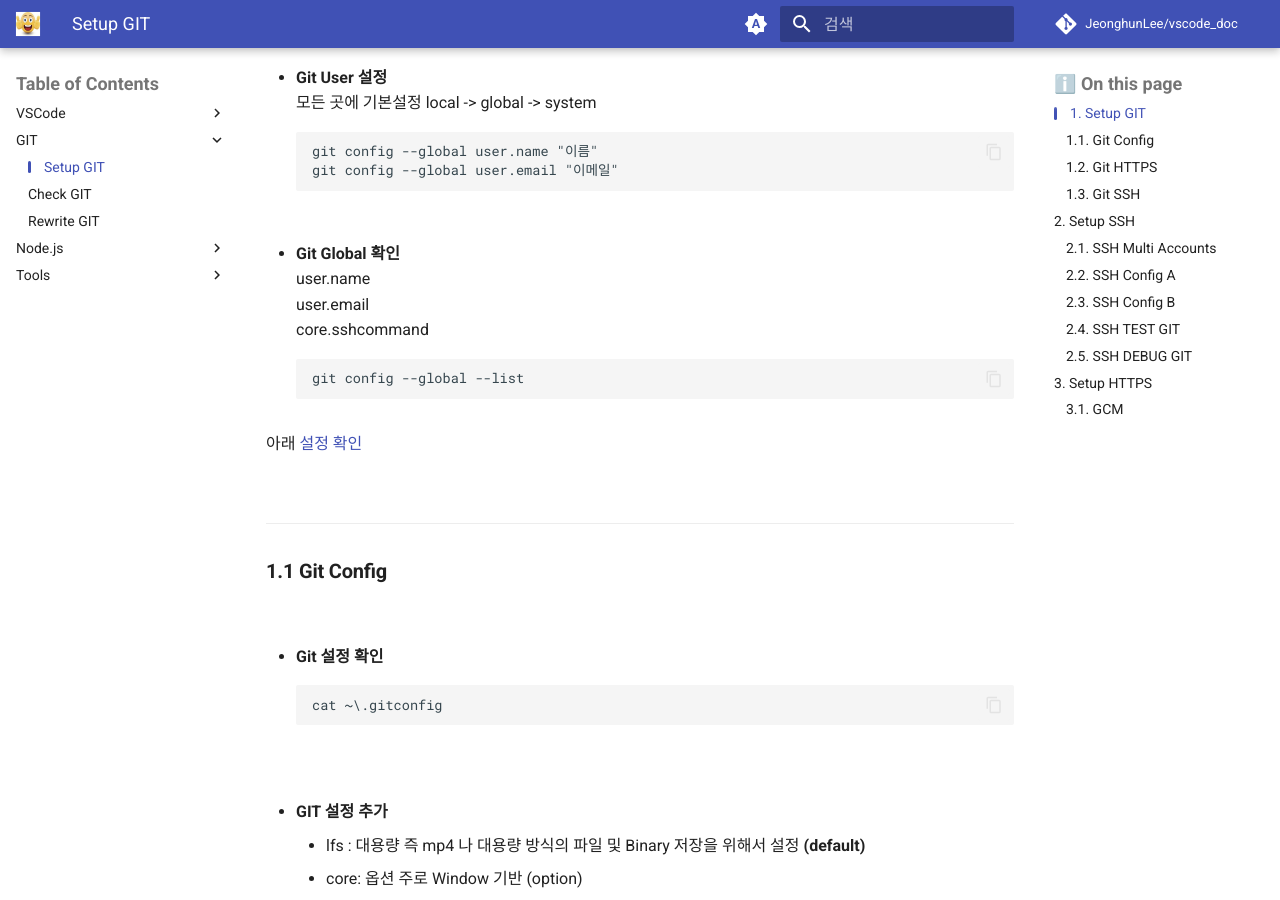
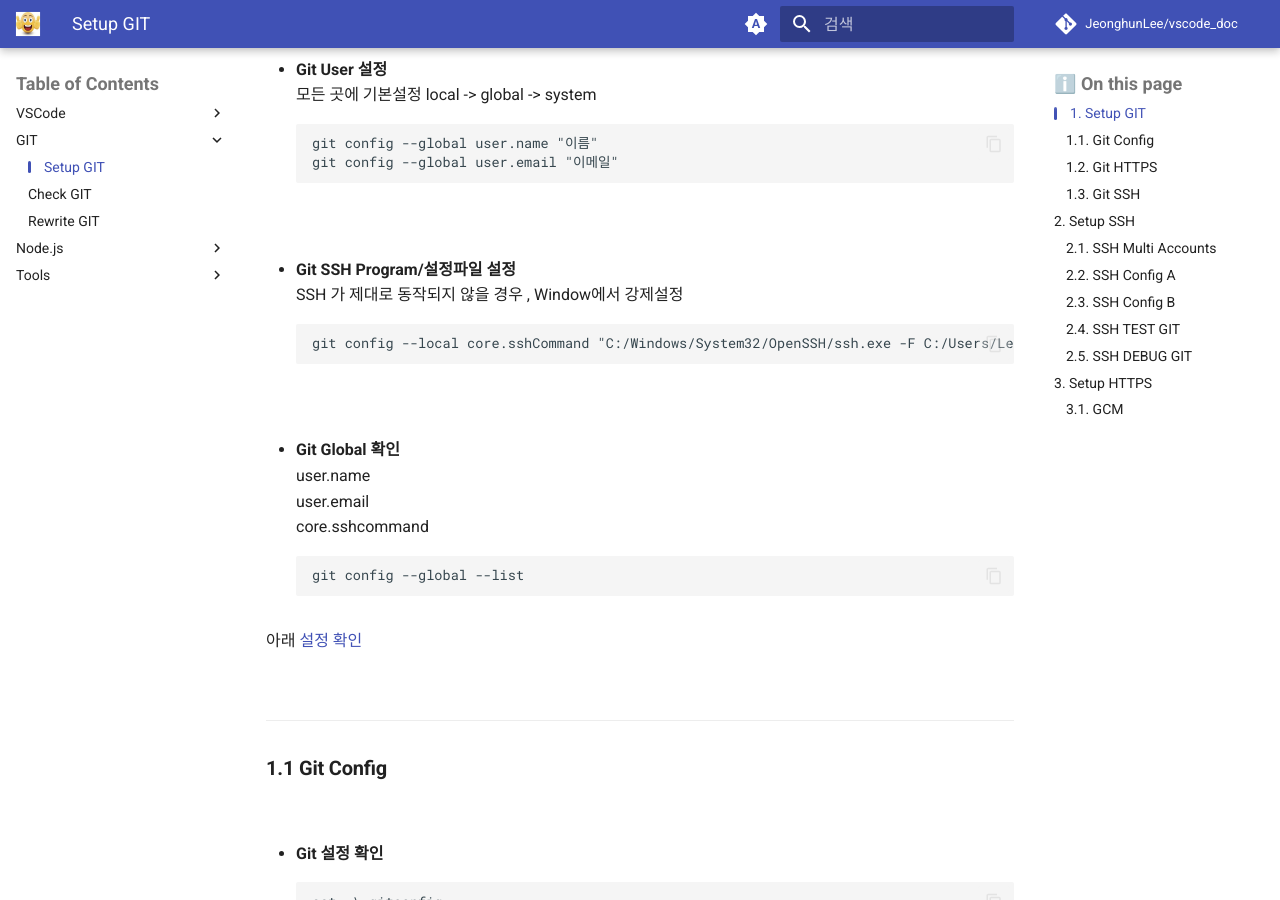
Before and after one commit to JeonghunLee/vscode_doc, an MkDocs documentation site: the page built from docs/git_setup_default.md, in a window 1280 px wide and 900 px high, scrolled down 808 px. Built offline with MkDocs 1.6.1 and Material for MkDocs 9.7.7, drawn with Linux system fonts in a browser that asks for light colours; comment, search, counter and statistics services are not loaded.

Commit message:
Add SSH configuration instructions for Git setup

````diff
--- a/docs/git_setup_default.md
+++ b/docs/git_setup_default.md
@@ -35,6 +35,15 @@
 git config --global user.name "이름"
 git config --global user.email "이메일"
 ```
+
+<br/>
+
+* **Git SSH Program/설정파일 설정**
+SSH 가 제대로 동작되지 않을 경우 , Window에서 강제설정
+```
+git config --local core.sshCommand "C:/Windows/System32/OpenSSH/ssh.exe -F C:/Users/LeeJeongHun/.ssh/config"
+```
+
 <br/>
 
 * **Git Global 확인**
````
